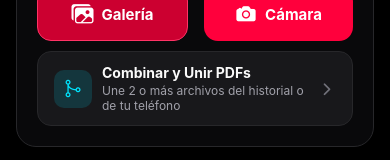
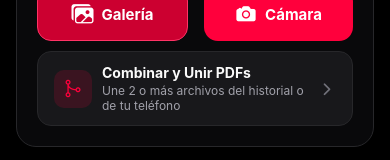
Before and after one commit to FranciscoArias10/LibrePDF, a React Native app: screen /Home in a window 390 px wide. Shown: the part 187-347 px from the top of the page. Built offline with nearby package versions, Linux system fonts and the light colour scheme.

Commit message:
style: change merge PDF banner icon and badge to primary red

```diff
--- a/src/screens/HomeScreen.tsx
+++ b/src/screens/HomeScreen.tsx
@@ -209,8 +209,8 @@ export const HomeScreen: React.FC = () => {
             onPress={() => navigation.navigate('MergePDF')}
             activeOpacity={0.85}
           >
-            <View style={[styles.mergeIconBox, { backgroundColor: colors.secondaryGlow }]}>
-              <Ionicons name="git-merge-outline" size={20} color={colors.secondary} />
+            <View style={[styles.mergeIconBox, { backgroundColor: colors.primaryGlow }]}>
+              <Ionicons name="git-merge-outline" size={20} color={colors.primary} />
             </View>
             <View style={styles.mergeBtnTexts}>
               <Text style={[styles.mergeBtnTitle, { color: colors.textPrimary }]}>
```
